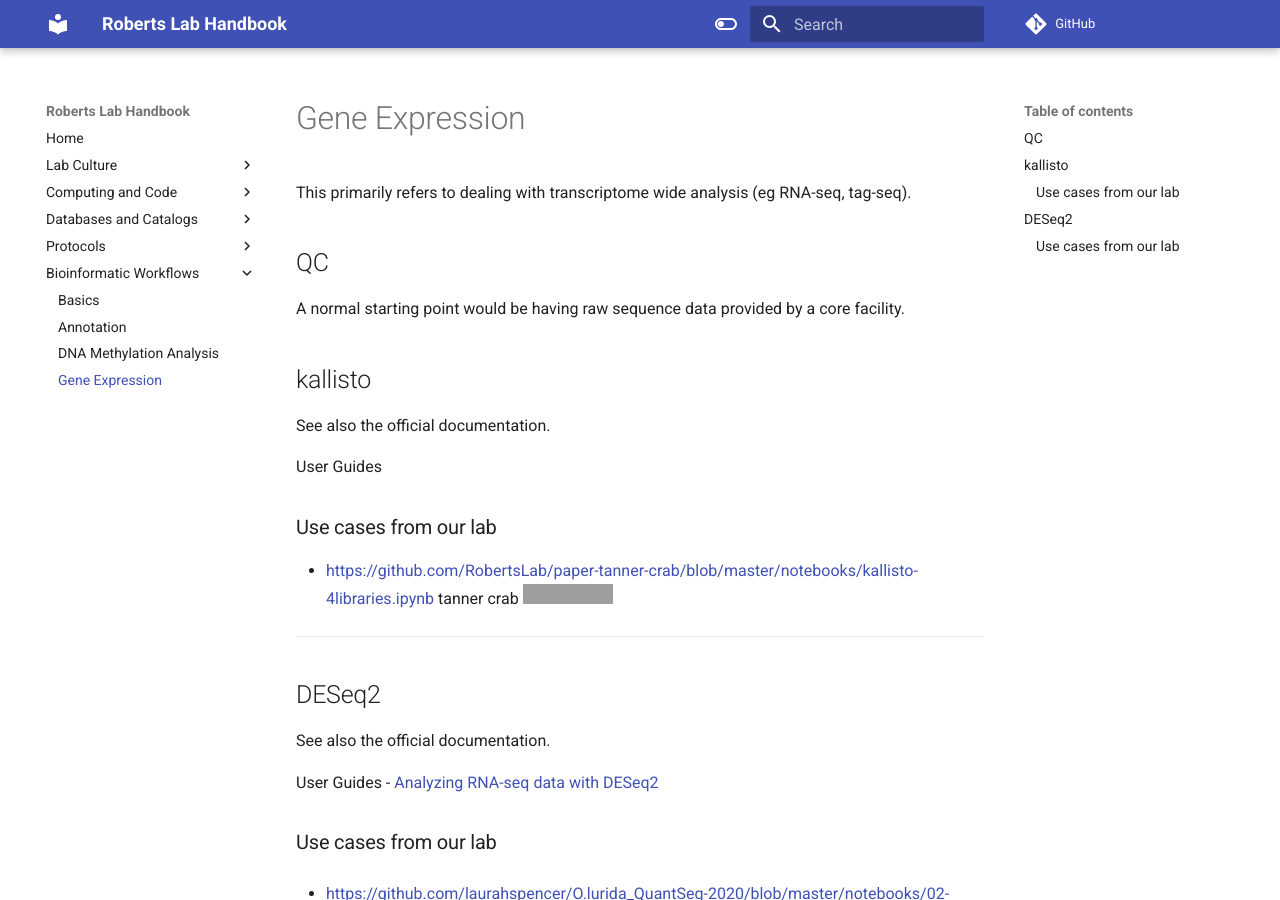
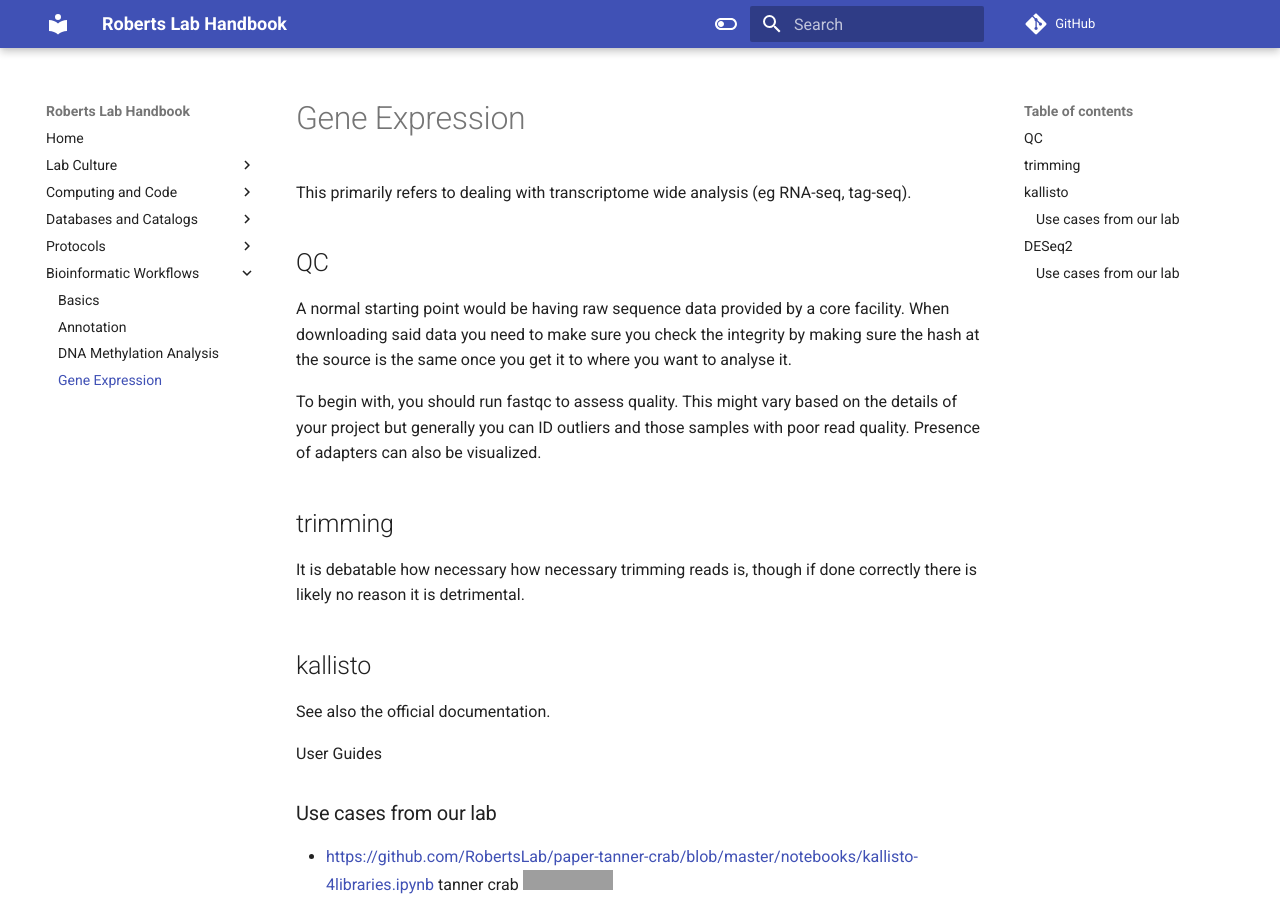
Before and after one commit to RobertsLab/resources, an MkDocs documentation site: the page built from docs/bio-Gene-expression.md, in a window 1280 px wide and 900 px high. Built offline with MkDocs 1.6.1 and Material for MkDocs 9.7.7, drawn with Linux system fonts in a browser that asks for light colours; comment, search, counter and statistics services are not loaded; grey boxes are pictures that could not be loaded.

Commit message:
Update bio-Gene-expression.md

```diff
--- a/docs/bio-Gene-expression.md
+++ b/docs/bio-Gene-expression.md
@@ -1,7 +1,13 @@
 This primarily refers to dealing with transcriptome wide analysis (eg RNA-seq, tag-seq).
 
 ## QC
-A normal starting point would be having raw sequence data provided by a core facility.
+A normal starting point would be having raw sequence data provided by a core facility. When downloading said data you need to make sure you check the integrity by making sure the hash at the source is the same once you get it to where you want to analyse it.
+
+To begin with, you should run fastqc to assess quality. This might vary based on the details of your project but generally you can ID outliers and those samples with poor read quality. Presence of adapters can also be visualized.
+
+
+## trimming
+It is debatable how necessary how necessary trimming reads is, though if done correctly there is likely no reason it is detrimental.
 
 
 
```
